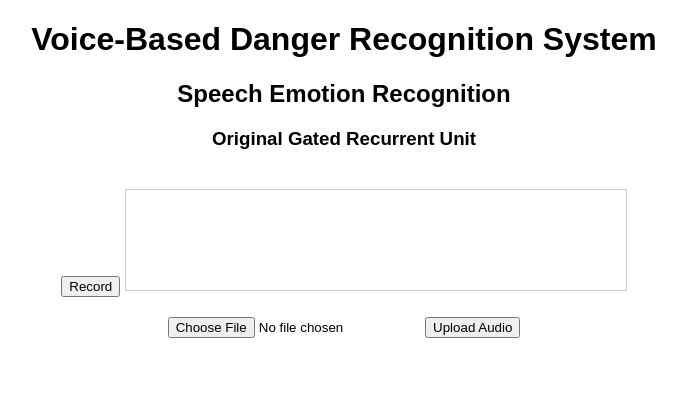
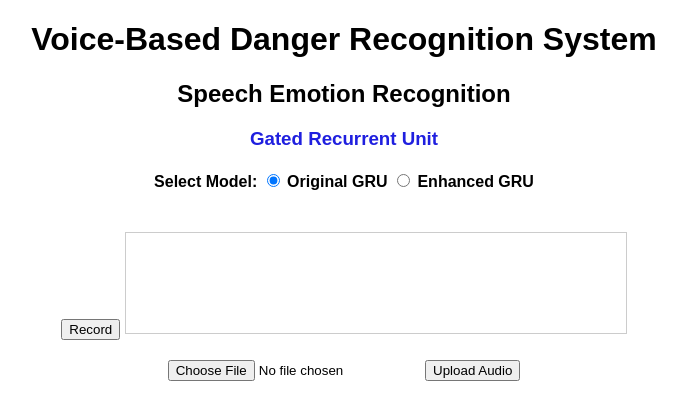
Before and after one commit to louisedawn/GRU_SER_VBDRS, a Flask app: page / in a window 1280 px wide. Shown: the top 420 px of the page, without its empty margins (296-982 px from the left). Run offline with Flask 3, Linux system fonts and the light colour scheme.

Commit message:
Update index.html
12/4/2024 7:25pm - interface with selection of models

```diff
--- a/templates/index.html
+++ b/templates/index.html
@@ -21,7 +21,13 @@
 <body>
     <h1>Voice-Based Danger Recognition System</h1>
     <h2>Speech Emotion Recognition</h2>
-    <h3>Original Gated Recurrent Unit</h3>
+    <h3 style="color: rgb(31, 31, 223);">Gated Recurrent Unit</h3>
+
+    <!-- Model Selection -->
+    <h4>Select Model:
+    <input type="radio" name="model" value="original" id="originalModel" checked> Original GRU
+    <input type="radio" name="model" value="enhanced" id="enhancedModel"> Enhanced GRU
+    </h4>
 
     <!-- Record Button -->
     <button id="recordBtn">Record</button>
@@ -32,9 +38,10 @@
         <input type="file" id="audioFile" name="audio" accept="audio/*">
         <button type="submit">Upload Audio</button>
     </form>
-    <br><br><br><br>
+    <br><br><br>
     <h3 id="result"></h3>
     <p id="emotion"></p> <!-- Added to display the detected emotion -->
+    <p id="probability"></p>
 
     <script>
         const recordBtn = document.getElementById('recordBtn');
@@ -42,6 +49,7 @@
         const uploadForm = document.getElementById('uploadForm');
         const resultText = document.getElementById('result');
         const emotionText = document.getElementById('emotion');
+        const probabilityText = document.getElementById('probability');
         const ctx = canvas.getContext('2d');
 
         let chunks = [];
@@ -62,6 +70,10 @@
                 const formData = new FormData();
                 formData.append('audio', blob, 'audio.wav');
 
+                // Get the selected model from radio buttons
+                const selectedModel = document.querySelector('input[name="model"]:checked').value;
+                formData.append('model', selectedModel);  // Append the selected model to the form data
+
                 const response = await fetch('/analyze', {
                     method: 'POST',
                     body: formData
@@ -73,6 +85,7 @@
 
             resultText.textContent = '';
             emotionText.textContent = '';
+            probabilityText.textContent = '';
             mediaRecorder.start();
             isRecording = true;
             visualize(stream);
@@ -139,6 +152,9 @@
                 resultText.style.color = 'green';
             }
             emotionText.textContent = `Detected Emotion: ${data.emotion}`;
+            // emotionText.style.color = 'orange';
+            probabilityText.textContent = `Probability Rate: ${(data.probability * 100).toFixed(2)}%`;
+            probabilityText.style.color = 'blue';
         }
 
         recordBtn.addEventListener('click', () => {
@@ -155,6 +171,10 @@
         // Functionality for uploading a file
         uploadForm.addEventListener('submit', async (e) => {
     e.preventDefault();
+
+    // Get the selected model from radio buttons
+    const selectedModel = document.querySelector('input[name="model"]:checked').value;
+
     const audioFile = document.getElementById('audioFile').files[0];
     if (!audioFile) {
         resultText.textContent = 'Please upload a valid audio file.';
@@ -163,6 +183,7 @@
 
     const formData = new FormData();
     formData.append('audio', audioFile);
+    formData.append('model', selectedModel);  // Append the selected model to the form data
 
     const response = await fetch('/analyze', {
         method: 'POST',
@@ -170,8 +191,12 @@
     });
 
     const data = await response.json();
+    resultText.textContent = '';
+    emotionText.textContent = '';
+    probabilityText.textContent = '';
     displayResults(data);
 });
+
     </script>
 </body>
 </html>
```
Lines whose indentation alone changed are shown as unchanged.
